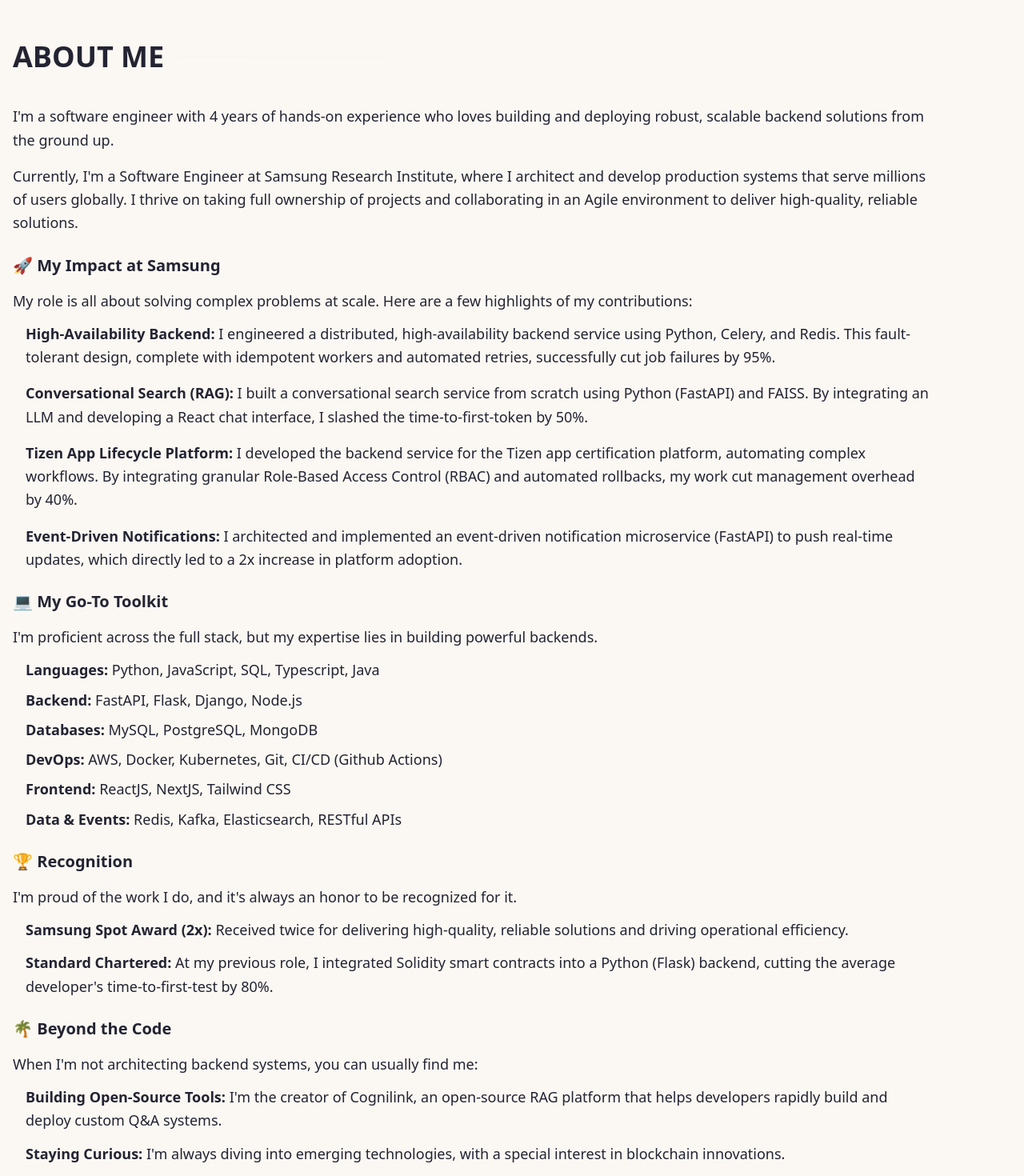
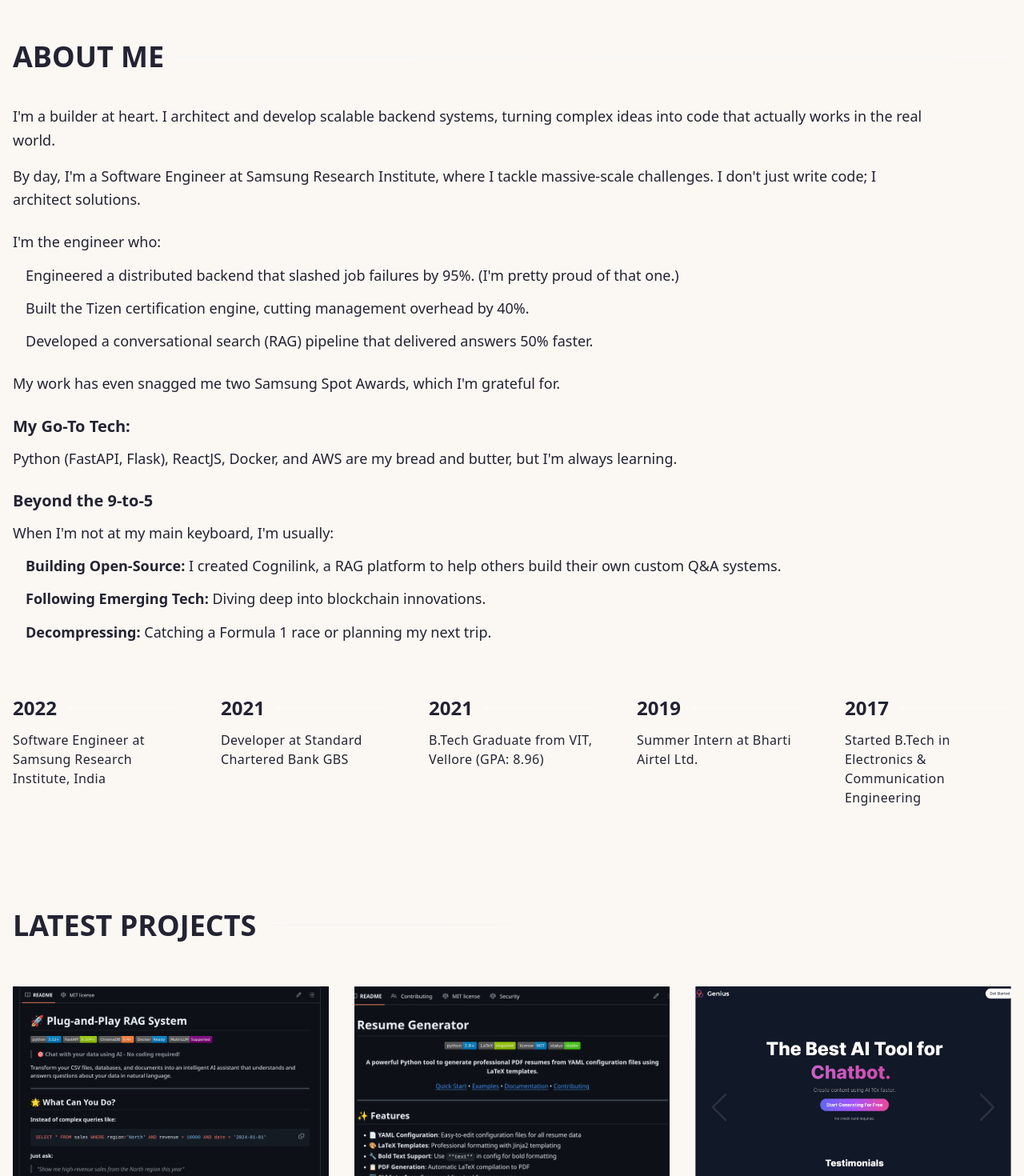
Before and after one commit to iamsuryansh/portfolio, a Next.js app: page / in a window 1280 px wide. Shown: the part 720-2190 px from the top of the page at 80% size. Built offline with nearby package versions, Linux system fonts and the light colour scheme.

Commit message:
updated about me

```diff
--- a/app/sections/about/index.jsx
+++ b/app/sections/about/index.jsx
@@ -25,70 +25,49 @@ export function AboutSection() {
 						}}
 					>
 						<p className="mb-4">
-							I&apos;m a software engineer with 4 years of hands-on experience who loves building and deploying robust, scalable backend solutions from the ground up.
+							I&apos;m a builder at heart. I architect and develop scalable backend systems, turning complex ideas into code that actually works in the real world.
 						</p>
 						<p className="mb-6">
-							Currently, I&apos;m a Software Engineer at Samsung Research Institute, where I architect and develop production systems that serve millions of users globally. I thrive on taking full ownership of projects and collaborating in an Agile environment to deliver high-quality, reliable solutions.
+							By day, I&apos;m a Software Engineer at Samsung Research Institute, where I tackle massive-scale challenges. I don&apos;t just write code; I architect solutions.
 						</p>
 
-						<p className="font-bold text-xl mb-4">🚀 My Impact at Samsung</p>
 						<p className="mb-3">
-							My role is all about solving complex problems at scale. Here are a few highlights of my contributions:
+							I&apos;m the engineer who:
 						</p>
-						<ul className="list-none space-y-4 mb-6 ml-4">
+						<ul className="list-none space-y-3 mb-6 ml-4">
 							<li>
-								<span className="font-semibold">High-Availability Backend:</span> I engineered a distributed, high-availability backend service using Python, Celery, and Redis. This fault-tolerant design, complete with idempotent workers and automated retries, successfully cut job failures by 95%.
+								Engineered a distributed backend that slashed job failures by 95%. (I&apos;m pretty proud of that one.)
 							</li>
 							<li>
-								<span className="font-semibold">Conversational Search (RAG):</span> I built a conversational search service from scratch using Python (FastAPI) and FAISS. By integrating an LLM and developing a React chat interface, I slashed the time-to-first-token by 50%.
+								Built the Tizen certification engine, cutting management overhead by 40%.
 							</li>
 							<li>
-								<span className="font-semibold">Tizen App Lifecycle Platform:</span> I developed the backend service for the Tizen app certification platform, automating complex workflows. By integrating granular Role-Based Access Control (RBAC) and automated rollbacks, my work cut management overhead by 40%.
-							</li>
-							<li>
-								<span className="font-semibold">Event-Driven Notifications:</span> I architected and implemented an event-driven notification microservice (FastAPI) to push real-time updates, which directly led to a 2x increase in platform adoption.
+								Developed a conversational search (RAG) pipeline that delivered answers 50% faster.
 							</li>
 						</ul>
 
-						<p className="font-bold text-xl mb-4">💻 My Go-To Toolkit</p>
+						<p className="mb-6">
+							My work has even snagged me two Samsung Spot Awards, which I&apos;m grateful for.
+						</p>
+
+						<p className="font-bold text-xl mb-3">My Go-To Tech:</p>
+						<p className="mb-6">
+							Python (FastAPI, Flask), ReactJS, Docker, and AWS are my bread and butter, but I&apos;m always learning.
+						</p>
+
+						<p className="font-bold text-xl mb-3">Beyond the 9-to-5</p>
 						<p className="mb-3">
-							I&apos;m proficient across the full stack, but my expertise lies in building powerful backends.
-						</p>
-						<ul className="list-none space-y-2 mb-6 ml-4">
-							<li><span className="font-semibold">Languages:</span> Python, JavaScript, SQL, Typescript, Java</li>
-							<li><span className="font-semibold">Backend:</span> FastAPI, Flask, Django, Node.js</li>
-							<li><span className="font-semibold">Databases:</span> MySQL, PostgreSQL, MongoDB</li>
-							<li><span className="font-semibold">DevOps:</span> AWS, Docker, Kubernetes, Git, CI/CD (Github Actions)</li>
-							<li><span className="font-semibold">Frontend:</span> ReactJS, NextJS, Tailwind CSS</li>
-							<li><span className="font-semibold">Data & Events:</span> Redis, Kafka, Elasticsearch, RESTful APIs</li>
-						</ul>
-
-						<p className="font-bold text-xl mb-4">🏆 Recognition</p>
-						<p className="mb-3">
-							I&apos;m proud of the work I do, and it&apos;s always an honor to be recognized for it.
-						</p>
-						<ul className="list-none space-y-3 mb-6 ml-4">
-							<li>
-								<span className="font-semibold">Samsung Spot Award (2x):</span> Received twice for delivering high-quality, reliable solutions and driving operational efficiency.
-							</li>
-							<li>
-								<span className="font-semibold">Standard Chartered:</span> At my previous role, I integrated Solidity smart contracts into a Python (Flask) backend, cutting the average developer&apos;s time-to-first-test by 80%.
-							</li>
-						</ul>
-
-						<p className="font-bold text-xl mb-4">🌴 Beyond the Code</p>
-						<p className="mb-3">
-							When I&apos;m not architecting backend systems, you can usually find me:
+							When I&apos;m not at my main keyboard, I&apos;m usually:
 						</p>
 						<ul className="list-none space-y-3 ml-4">
 							<li>
-								<span className="font-semibold">Building Open-Source Tools:</span> I&apos;m the creator of Cognilink, an open-source RAG platform that helps developers rapidly build and deploy custom Q&amp;A systems.
+								<span className="font-semibold">Building Open-Source:</span> I created Cognilink, a RAG platform to help others build their own custom Q&amp;A systems.
 							</li>
 							<li>
-								<span className="font-semibold">Staying Curious:</span> I&apos;m always diving into emerging technologies, with a special interest in blockchain innovations.
+								<span className="font-semibold">Following Emerging Tech:</span> Diving deep into blockchain innovations.
 							</li>
 							<li>
-								<span className="font-semibold">Decompressing:</span> Catching a Formula 1 race or planning my next travel adventure.
+								<span className="font-semibold">Decompressing:</span> Catching a Formula 1 race or planning my next trip.
 							</li>
 						</ul>
 					</div>
```
